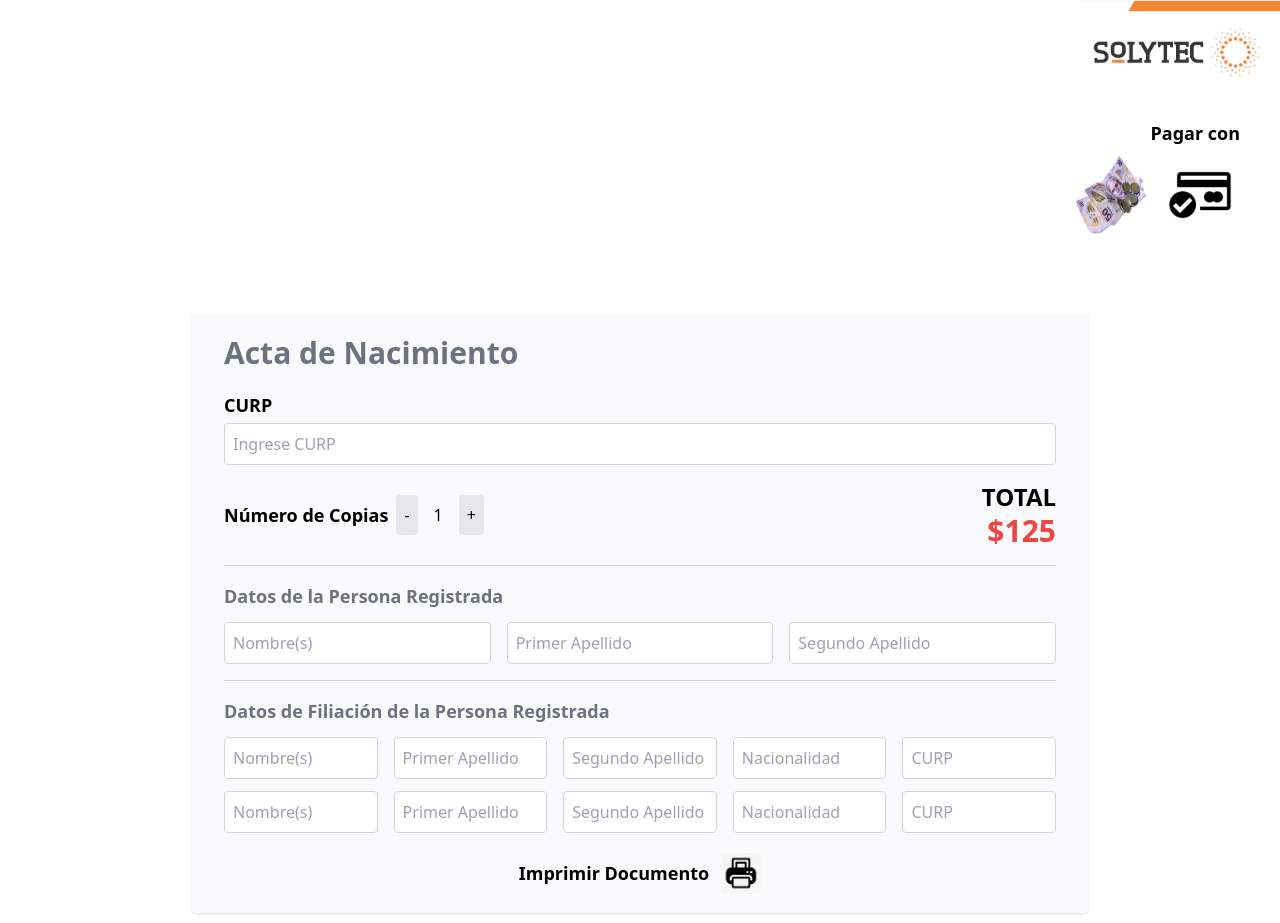
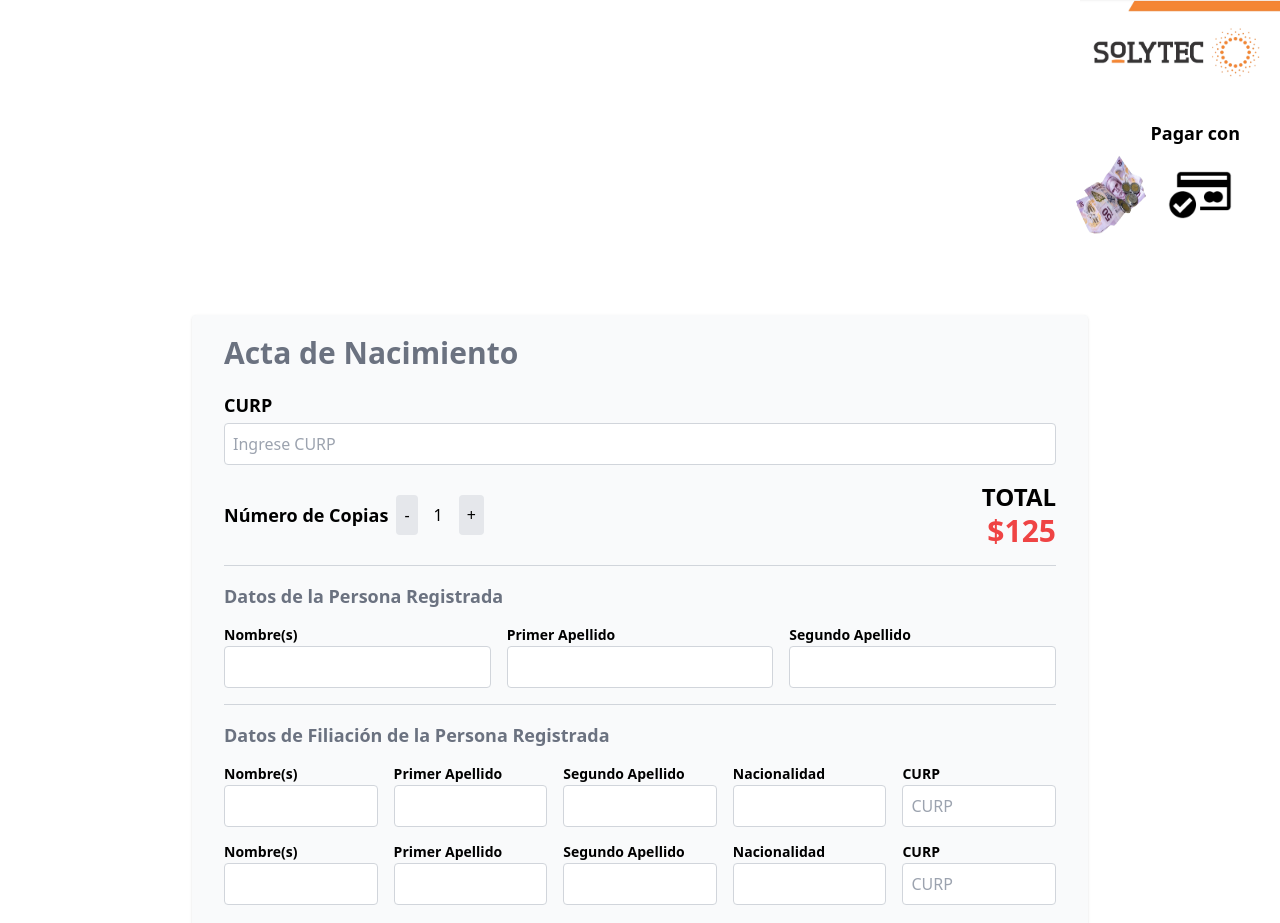
Before and after one commit to Sweet217/Solytec-Prot, a Vue app: page /ActaDeNacimiento in a window 1280 px wide. Shown: the top 923 px of the page. Built offline with nearby package versions, Linux system fonts and the light colour scheme.

Commit message:
From placeholders to labels

```diff
--- a/src/ActaDeNacimiento.vue
+++ b/src/ActaDeNacimiento.vue
@@ -1,9 +1,9 @@
 <template>
-    <!--Page 2-->
-<div class="flex flex-col items-center min-h-screen bg-white" id="nacimiento">
+  <!--Page 2-->
+  <div class="flex flex-col items-center min-h-screen bg-white" id="nacimiento">
     <!-- Header Section -->
     <header class="w-full p-0 pb-10 text-left ml-40">
-      <img src="./images/solyteclogo.png" alt="Solytec Logo" class="mx-auto mr-20" style="width:200px"/>
+      <img src="./images/solyteclogo.png" alt="Solytec Logo" class="mx-auto mr-20" style="width:200px" />
     </header>
 
     <div class="w-full p-0 pb-10 flex flex-col items-end text-right mr-20">
@@ -49,9 +49,18 @@
       <div class="border-t border-gray-300 pt-4 mb-4">
         <h2 class="text-lg font-semibold text-gray-500">Datos de la Persona Registrada</h2>
         <div class="grid grid-cols-3 gap-4 mt-3">
-          <input type="text" v-model="nombre" placeholder="Nombre(s)" class="p-2 border border-gray-300 rounded" />
-          <input type="text" v-model="primerApellido" placeholder="Primer Apellido" class="p-2 border border-gray-300 rounded" />
-          <input type="text" v-model="segundoApellido" placeholder="Segundo Apellido" class="p-2 border border-gray-300 rounded" />
+          <div>
+            <label class="text-sm font-semibold">Nombre(s)</label>
+            <input type="text" v-model="nombre" class="p-2 border border-gray-300 rounded w-full" />
+          </div>
+          <div>
+            <label class="text-sm font-semibold">Primer Apellido</label>
+            <input type="text" v-model="primerApellido" class="p-2 border border-gray-300 rounded w-full" />
+          </div>
+          <div>
+            <label class="text-sm font-semibold">Segundo Apellido</label>
+            <input type="text" v-model="segundoApellido" class="p-2 border border-gray-300 rounded w-full" />
+          </div>
         </div>
       </div>
 
@@ -59,18 +68,48 @@
       <div class="border-t border-gray-300 pt-4 mb-4">
         <h2 class="text-lg font-semibold text-gray-500">Datos de Filiación de la Persona Registrada</h2>
         <div class="grid grid-cols-5 gap-4 mt-3">
-          <input type="text" placeholder="Nombre(s)" class="p-2 border border-gray-300 rounded" />
-          <input type="text" placeholder="Primer Apellido" class="p-2 border border-gray-300 rounded" />
-          <input type="text" placeholder="Segundo Apellido" class="p-2 border border-gray-300 rounded" />
-          <input type="text" placeholder="Nacionalidad" class="p-2 border border-gray-300 rounded" />
-          <input type="text" placeholder="CURP" class="p-2 border border-gray-300 rounded" />
+          <div>
+            <label class="text-sm font-semibold">Nombre(s)</label>
+            <input type="text" class="p-2 border border-gray-300 rounded w-full" />
+          </div>
+          <div>
+            <label class="text-sm font-semibold">Primer Apellido</label>
+            <input type="text" class="p-2 border border-gray-300 rounded w-full" />
+          </div>
+          <div>
+            <label class="text-sm font-semibold">Segundo Apellido</label>
+            <input type="text" class="p-2 border border-gray-300 rounded w-full" />
+          </div>
+          <div>
+            <label class="text-sm font-semibold">Nacionalidad</label>
+            <input type="text" class="p-2 border border-gray-300 rounded w-full" />
+          </div>
+          <div>
+            <label class="text-sm font-semibold">CURP</label>
+            <input type="text" placeholder="CURP" class="p-2 border border-gray-300 rounded w-full" />
+          </div>
         </div>
         <div class="grid grid-cols-5 gap-4 mt-3">
-          <input type="text" placeholder="Nombre(s)" class="p-2 border border-gray-300 rounded" />
-          <input type="text" placeholder="Primer Apellido" class="p-2 border border-gray-300 rounded" />
-          <input type="text" placeholder="Segundo Apellido" class="p-2 border border-gray-300 rounded" />
-          <input type="text" placeholder="Nacionalidad" class="p-2 border border-gray-300 rounded" />
-          <input type="text" placeholder="CURP" class="p-2 border border-gray-300 rounded" />
+          <div>
+            <label class="text-sm font-semibold">Nombre(s)</label>
+            <input type="text" class="p-2 border border-gray-300 rounded w-full" />
+          </div>
+          <div>
+            <label class="text-sm font-semibold">Primer Apellido</label>
+            <input type="text" class="p-2 border border-gray-300 rounded w-full" />
+          </div>
+          <div>
+            <label class="text-sm font-semibold">Segundo Apellido</label>
+            <input type="text" class="p-2 border border-gray-300 rounded w-full" />
+          </div>
+          <div>
+            <label class="text-sm font-semibold">Nacionalidad</label>
+            <input type="text" class="p-2 border border-gray-300 rounded w-full" />
+          </div>
+          <div>
+            <label class="text-sm font-semibold">CURP</label>
+            <input type="text" placeholder="CURP" class="p-2 border border-gray-300 rounded w-full" />
+          </div>
         </div>
       </div>
 
@@ -83,8 +122,8 @@
 
     <p class="mt-40 text-3xl text-gray-400 mt-10 mb-6">Línea de ayuda: +52 (312) 107 2845</p>
 
-    <footer class="w-full text-center mt-40">
-        <img src="./images/footer.png" alt="Solytec Logo" class="mx-auto" style="margin-right: 0px; width: 100% "/>
+    <footer class="w-full text-center mt-20">
+      <img src="./images/footer.png" alt="Solytec Logo" class="mx-auto" style="margin-right: 0px; width: 100%" />
     </footer>
   </div>
 </template>
```
